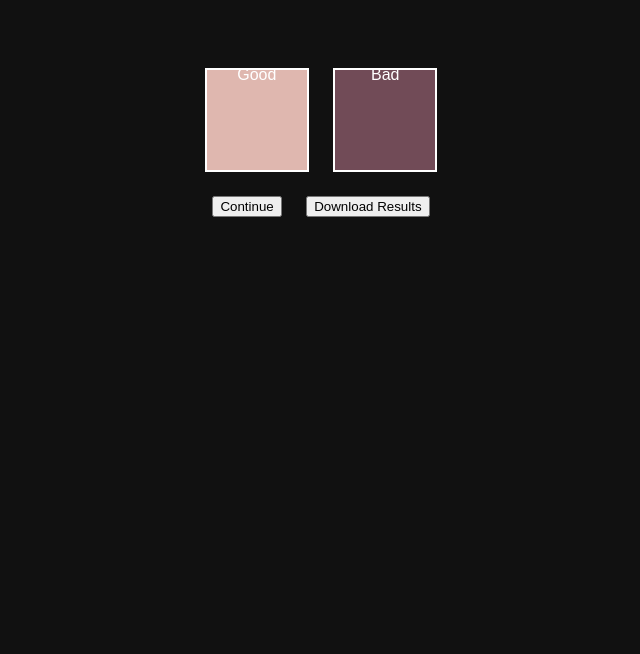
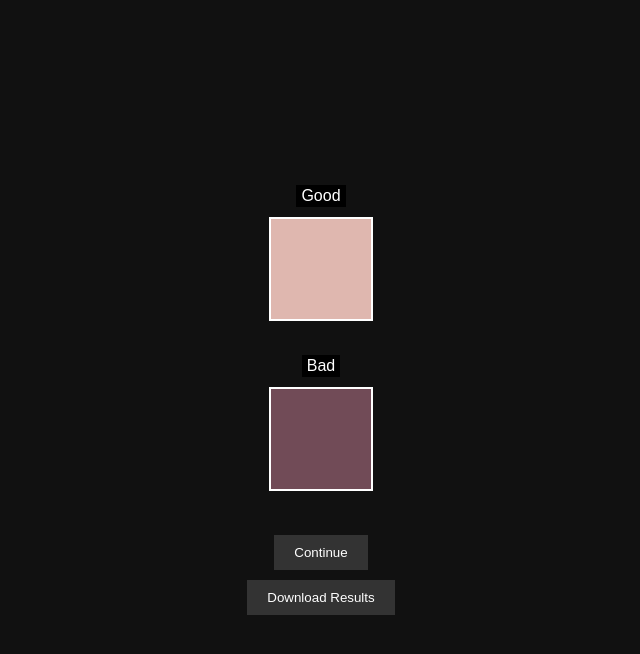
Before and after one commit to nbrader/nbrader.com-colour-discern, a website built with Parcel: page index.html in a window 1280 px wide. Shown: the whole page, without its empty margins (319-959 px from the left). Built offline with nearby package versions, Linux system fonts and the light colour scheme.

Commit message:
Labels are no longer in front of colours. Results now include HSV for both colours. Choice page is now (mostly) centralised like initial colour info page.
Known issues:
-black screen between initial colour info page and choice page should explain that the choice is going to appear soon (possibly with timer)
-the results don't show whether the user got it right or not, just what they said.

```diff
--- a/script.js
+++ b/script.js
@@ -25,9 +25,9 @@ document.getElementById("chooseBad").addEventListener("click", function() {
 });
 
 document.getElementById("download").addEventListener("click", function() {
-    let csv = "Hue, Saturation, Value, Choice\n";
+    let csv = "Good Hue, Good Saturation, Good Value, Bad Hue, Bad Saturation, Bad Value, Choice\n";
     results.forEach(res => {
-        csv += `${res.hue}, ${res.saturation}, ${res.value}, ${res.choice}\n`;
+        csv += `${res.goodHue}, ${res.goodSaturation}, ${res.goodValue}, ${res.badHue}, ${res.badSaturation}, ${res.badValue}, ${res.choice}\n`;
     });
     const blob = new Blob([csv], {type: "text/csv"});
     const url = window.URL.createObjectURL(blob);
@@ -55,11 +55,15 @@ function checkChoice(choice) {
     const isCorrect = (choice === "good" && arraysEqual(goodColor, testColor)) || (choice === "bad" && arraysEqual(badColor, testColor));
 
     results.push({
-        hue: isCorrect ? goodColor[0] : badColor[0],
-        saturation: isCorrect ? goodColor[1] : badColor[1],
-        value: isCorrect ? goodColor[2] : badColor[2],
+        goodHue: goodColor[0],
+        goodSaturation: goodColor[1],
+        goodValue: goodColor[2],
+        badHue: badColor[0],
+        badSaturation: badColor[1],
+        badValue: badColor[2],
         choice: choice
     });
+
 
     // Reset to main screen
     document.getElementById("choiceScreen").style.display = "none";
--- a/styles.css
+++ b/styles.css
@@ -1,35 +1,55 @@
 body {
+    font-family: Arial, sans-serif;
+    display: flex;
+    flex-direction: column;
+    align-items: center;
+    justify-content: center;
+    height: 100vh;
     background-color: #111;
-    font-family: Arial, sans-serif;
+    margin: 0;
+    padding: 0;
+}
+
+.color-box {
+    display: flex;
+    flex-direction: column;
+    align-items: center;
+    margin-bottom: 20px;
+    width: 150px;
+    height: 150px;
+}
+
+.color-box p {
+    background-color: black;
+    display: inline-block;
+    padding: 2px 5px;
+    margin: 0;
     color: white;
 }
 
-#content {
-    text-align: center;
-    padding: 50px;
-}
-
-.color-box {
-    display: inline-block;
-    margin: 10px;
+.color {
     width: 100px;
     height: 100px;
     border: 2px solid white;
-    position: relative;
-}
-
-.color-box p {
-    position: absolute;
-    top: -20px;
-    left: 50%;
-    transform: translateX(-50%);
-}
-
-.color {
-    width: 100%;
-    height: 100%;
+    margin-top: 10px;
 }
 
 button {
-    margin: 10px;
+    background-color: #333;
+    color: white;
+    padding: 10px 20px;
+    border: none;
+    cursor: pointer;
+    margin-top: 10px;
+    transition: background-color 0.3s;
 }
+
+button:hover {
+    background-color: #555;
+}
+
+#content, #choiceScreen {
+    display: flex;
+    flex-direction: column;
+    align-items: center;
+}
```
